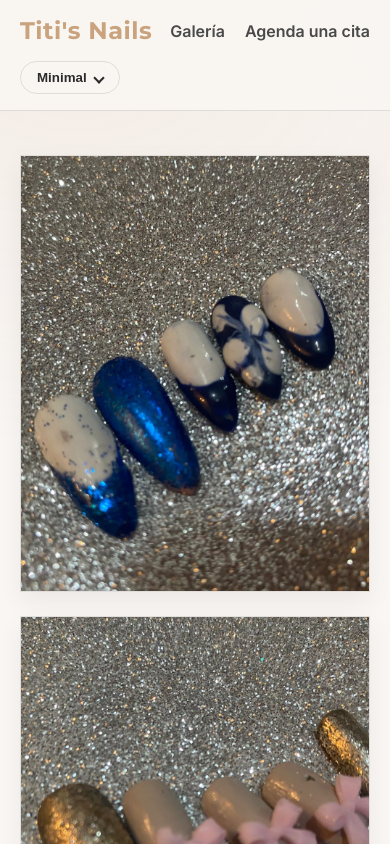
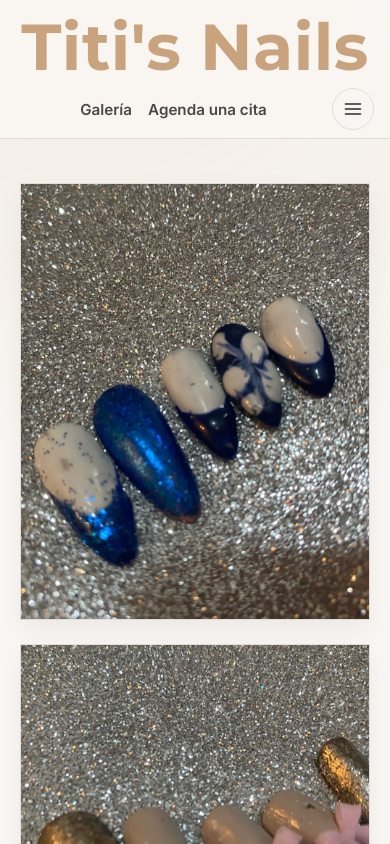
Before and after one commit to Francisco-Tovar/titi-nails-simple, a React (Vite) app: page / in a window 390 px wide. Shown: the top 844 px of the page. Built offline with nearby package versions, Linux system fonts and the light colour scheme.

Commit message:
new styles

```diff
--- a/index.html
+++ b/index.html
@@ -13,7 +13,13 @@
       href="https://fonts.googleapis.com/css2?family=Pacifico&family=Montserrat:wght@300;400;700&family=Playfair+Display:wght@400;600;700&family=Inter:wght@300;400;600;700&display=swap"
       rel="stylesheet"
     />
+    <link rel="preconnect" href="https://fonts.googleapis.com" />
+    <link rel="preconnect" href="https://fonts.gstatic.com" crossorigin />
 
+    <link
+      href="https://fonts.googleapis.com/css2?family=Roboto:wght@300;400;500;700&display=swap"
+      rel="stylesheet"
+    />
     <style>
       body {
         margin: 0;
--- a/src/components/ThemeSelector.tsx
+++ b/src/components/ThemeSelector.tsx
@@ -23,13 +23,29 @@ const ThemeSelector: React.FC = () => {
     return () => document.removeEventListener("mousedown", handleClickOutside);
   }, []);
 
-  const current = themes.find((t) => t.id === theme)?.label;
-
   return (
     <div className="theme-selector" ref={ref}>
-      <button className="theme-trigger" onClick={() => setOpen(!open)}>
-        {current}
-        <span className={`arrow ${open ? "open" : ""}`} />
+      <button
+        className="theme-trigger"
+        onClick={() => setOpen(!open)}
+        aria-label="Cambiar tema"
+      >
+        {/* Icono de Hamburguesa Exclusivo */}
+        <svg
+          className="hamburger-icon"
+          viewBox="0 0 24 24"
+          width="20"
+          height="20"
+          stroke="currentColor"
+          strokeWidth="2"
+          fill="none"
+          strokeLinecap="round"
+          strokeLinejoin="round"
+        >
+          <line x1="3" y1="12" x2="21" y2="12"></line>
+          <line x1="3" y1="6" x2="21" y2="6"></line>
+          <line x1="3" y1="18" x2="21" y2="18"></line>
+        </svg>
       </button>
 
       {open && (
--- a/src/index.css
+++ b/src/index.css
@@ -29,10 +29,12 @@
   --grid-gap: 24px;
   --grid-min: 250px;
 }
-/* Theme: Minimal */
+
+/* Theme: Minimal (Sobrescribe radius a 0) */
 body.minimal {
   --radius-card: 0px;
 }
+
 /* Theme: Luxury (Oscuro) */
 body.luxury {
   --bg: #0b0c0f;
@@ -80,22 +82,23 @@ body.pastel {
 
 /* Theme: Instagram */
 body.instagram {
-  --bg: #fafafa;
+  --bg: #ffffff;
+  /* Rayas Diagonales originales pero en Blanco y Rosa muy claro */
   --bg-accent:
-    radial-gradient(circle at 20% 20%, rgba(0, 0, 0, 0.03), transparent 40%),
-    radial-gradient(circle at 80% 30%, rgba(0, 0, 0, 0.04), transparent 50%),
+    radial-gradient(circle at 20% 20%, rgba(0, 0, 0, 0.02), transparent 40%),
+    radial-gradient(circle at 80% 30%, rgba(0, 0, 0, 0.03), transparent 50%),
     linear-gradient(
       135deg,
-      #f6f3ee 25%,
-      #ede9e3 25%,
-      #ede9e3 50%,
-      #f6f3ee 50%,
-      #f6f3ee 75%,
-      #ede9e3 75%
+      #ffffff 25%,
+      #fff0f5 25%,
+      #fff0f5 50%,
+      #ffffff 50%,
+      #ffffff 75%,
+      #fff0f5 75%
     );
   --text: #141414;
 
-  --primary: #141414;
+  --primary: #9d00ae;
   --border: #dbdbdb;
 
   --radius-card: 4px;
@@ -103,18 +106,11 @@ body.instagram {
   --shadow-card-hover: 0 8px 24px rgba(0, 0, 0, 0.1);
 
   --modal-bg: #ffffff;
-  --font-title: "Inter", system-ui, sans-serif;
-  --grid-gap: 24px; /* Un poco más de espacio entre las cards más grandes */
-  --grid-min: 275px; /* <--- MODIFICADO: Las columnas (y cards) ahora son 25% más grandes */
+  --font-title: -apple-system, "San Francisco", "Pacifico", "Roboto", cursive;
 
-  background-size: 60px 60px;
-  background-repeat: repeat;
-}
-
-/* Reglas específicas para que el patrón se repita correctamente */
-body.instagram {
-  background-size: 60px 60px;
-  background-repeat: repeat;
+  /* Cards 25% más grandes en grid */
+  --grid-gap: 24px;
+  --grid-min: 275px;
 }
 
 /* ================== ESTILOS GLOBALES ================== */
@@ -130,6 +126,12 @@ body {
     background 0.35s ease,
     color 0.35s ease;
   min-height: 100vh;
+}
+
+/* Patrón de rayas de Instagram repetido */
+body.instagram {
+  background-size: 60px 60px;
+  background-repeat: repeat;
 }
 
 a {
@@ -166,12 +168,12 @@ ul {
   align-items: center;
   justify-content: space-between;
   flex-wrap: wrap;
-  gap: 16px;
+  gap: 1px;
 }
 
 .brand {
   font-family: var(--font-title);
-  font-size: 24px;
+  font-size: 50px;
   color: var(--primary);
   font-weight: 700;
   letter-spacing: 0.5px;
@@ -197,33 +199,29 @@ ul {
 .theme-selector {
   position: relative;
 }
+
+/* Botón circular global (Desktop y Mobile) */
 .theme-trigger {
-  padding: 8px 16px;
-  border-radius: 99px;
-  font-weight: 600;
+  width: 42px;
+  height: 42px;
+  padding: 0;
+  border-radius: 50%;
   cursor: pointer;
   background: transparent;
   border: 1px solid var(--border);
   color: var(--text);
   display: flex;
   align-items: center;
-  gap: 8px;
+  justify-content: center;
   transition: all 0.2s ease;
 }
+
 .theme-trigger:hover {
   border-color: var(--primary);
 }
 
-.arrow {
-  width: 6px;
-  height: 6px;
-  border-right: 2px solid currentColor;
-  border-bottom: 2px solid currentColor;
-  transform: rotate(45deg);
-  transition: transform 0.2s ease;
-}
-.arrow.open {
-  transform: rotate(-135deg);
+.hamburger-icon {
+  display: block;
 }
 
 .theme-menu {
@@ -285,10 +283,15 @@ ul {
   display: block;
 }
 
-/* Polaroid (Theme Instagram) */
+/* Luxury Card Override (Borde Dorado 3px) */
+body.luxury .card {
+  border: 3px solid var(--primary);
+}
+
+/* Polaroid (Theme Instagram Override) */
 body.instagram .card {
   aspect-ratio: auto;
-  padding: 20px 20px 75px 20px; /* <--- MODIFICADO: Marco blanco un 25% más grueso */
+  padding: 20px 20px 75px 20px;
   background: #fff;
   transform: rotate(-2deg);
 }
@@ -309,12 +312,12 @@ body.instagram .card img {
 
 .polaroid-caption {
   position: absolute;
-  bottom: 22px; /* <--- MODIFICADO: Posición ajustada al nuevo marco */
+  bottom: 22px;
   left: 0;
   right: 0;
   text-align: center;
   font-family: "Pacifico", cursive;
-  font-size: 22px; /* <--- MODIFICADO: Texto 25% más grande */
+  font-size: 22px;
   color: #444;
 }
 
@@ -371,7 +374,7 @@ body.instagram .card img {
   display: inline-block;
   padding: 12px 24px;
   background: var(--primary);
-  color: var(--bg); /* Usa el fondo original para máximo contraste */
+  color: var(--bg);
   border-radius: 8px;
   font-weight: 600;
   font-family: var(--font-body);
@@ -387,7 +390,31 @@ body.instagram .card img {
   transform: translateY(-2px);
 }
 
-/* Borde dorado de 3px exclusivo para las cards en tema Luxury */
-body.luxury .card {
-  border: 3px solid var(--primary);
+/* ================== RESPONSIVE / MOBILE FIXES ================== */
+@media (max-width: 768px) {
+  .header-inner {
+    padding: 8px 16px;
+  }
+
+  .brand {
+    width: 100%;
+    text-align: center;
+    font-size: 65px;
+    margin-bottom: 1px;
+    line-height: 1.2;
+  }
+
+  /* Nav centrado en su espacio asignado */
+  .nav {
+    flex: 1; /* Permite que ocupe todo el espacio disponible al lado del botón */
+    justify-content: center; /* Centra los items (links) */
+    gap: 16px;
+    font-size: 0.95rem;
+  }
+
+  .theme-menu {
+    right: 0;
+    left: auto;
+    margin-top: 12px;
+  }
 }
```
